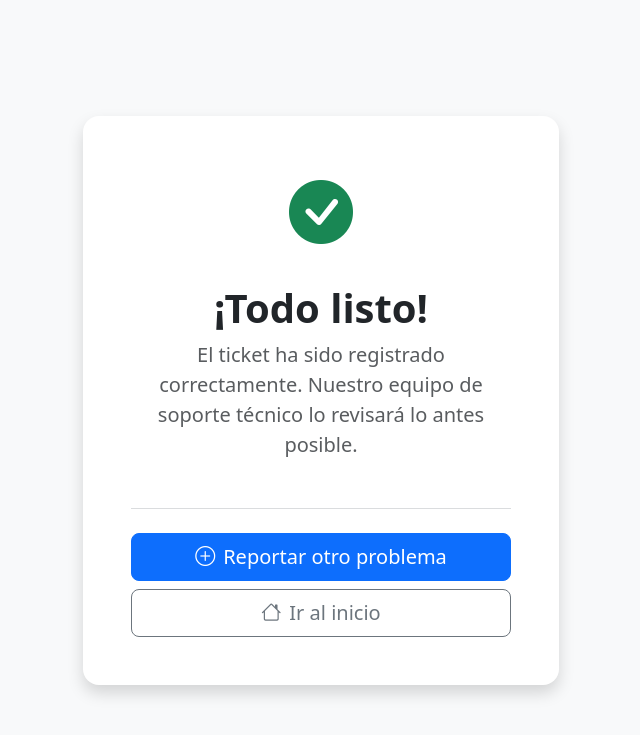
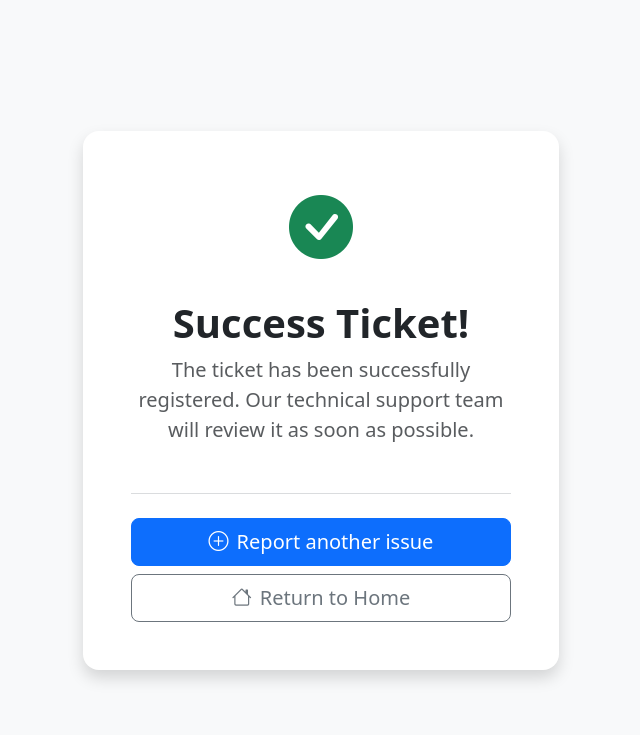
Before and after one commit to daniel-marquez-dev/simple-helpdesk-ticket-system, a Django app: page /tickets/successful/ in a window 1280 px wide. Shown: the top 735 px of the page, without its empty margins (319-959 px from the left). Run offline with Django 5.2, Linux system fonts and the light colour scheme.

Commit message:
Modify the successful page

```diff
--- a/tickets/templates/tickets/successful.html
+++ b/tickets/templates/tickets/successful.html
@@ -1,9 +1,9 @@
 <!DOCTYPE html>
-<html lang="es">
+<html lang="en">
 <head>
     <meta charset="UTF-8">
     <meta name="viewport" content="width=device-width, initial-scale=1.0">
-    <title>¡Ticket Creado con Éxito!</title>
+    <title>Ticket Created Successfully!</title>
     <link href="https://cdn.jsdelivr.net/npm/bootstrap@5.3.0/dist/css/bootstrap.min.css" rel="stylesheet">
     <link href="https://cdn.jsdelivr.net/npm/bootstrap-icons@1.11.0/font/bootstrap-icons.css" rel="stylesheet">
 </head>
@@ -15,17 +15,17 @@
                 <i class="bi bi-check-circle-fill text-success" style="font-size: 4rem;"></i>
             </div>
 
-            <h1 class="fw-bold text-dark mb-2">¡Todo listo!</h1>
-            <p class="text-muted fs-5 mb-4">El ticket ha sido registrado correctamente. Nuestro equipo de soporte técnico lo revisará lo antes posible.</p>
+            <h1 class="fw-bold text-dark mb-2">Success Ticket!</h1>
+            <p class="text-muted fs-5 mb-4">The ticket has been successfully registered. Our technical support team will review it as soon as possible.</p>
 
             <hr class="my-4 text-secondary opacity-25">
 
             <div class="d-grid gap-2">
-                <a href="{% url 'crear_ticket' %}" class="btn btn-primary btn-lg rounded-3">
-                    <i class="bi bi-plus-circle me-2"></i>Reportar otro problema
+                <a href="{% url 'create_ticket' %}" class="btn btn-primary btn-lg rounded-3">
+                    <i class="bi bi-plus-circle me-2"></i>Report another issue
                 </a>
                 <a href="#" class="btn btn-outline-secondary btn-lg rounded-3">
-                    <i class="bi bi-house me-2"></i>Ir al inicio
+                    <i class="bi bi-house me-2"></i>Return to Home
                 </a>
             </div>
         </div>
--- a/tickets/views.py
+++ b/tickets/views.py
@@ -1,4 +1,4 @@
-from django.shortcuts import render, redirect
+from django.shortcuts import render
 from .forms import TicketForm
 
 def create_ticket(request):
@@ -6,7 +6,7 @@ def create_ticket(request):
         form = TicketForm(request.POST)
         if form.is_valid():
             form.save() # Guarda el ticket en la base de datos automáticamente
-            return redirect('tickets/successful.html') # Redirige a una página de éxito
+            return render(request, 'tickets/successful.html')
     else:
         form = TicketForm() # Formulario vacío para la petición GET
 
```
